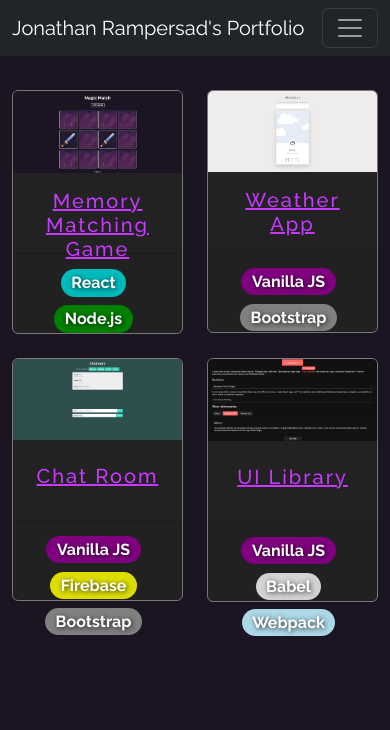
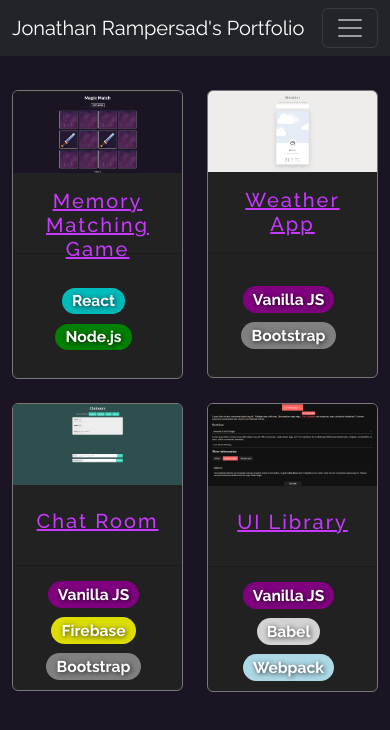
Before and after one commit to jono-rams/portfolio, a React (Create React App) app: page / in a window 390 px wide. Shown: the top 730 px of the page. Built offline with nearby package versions, Linux system fonts and the light colour scheme.

Commit message:
Media queries for better design on mobile

```diff
--- a/src/components/ProjectGrid.css
+++ b/src/components/ProjectGrid.css
@@ -39,3 +39,18 @@
 .card-title {
   letter-spacing: 2px;
 }
+
+@media (max-width: 768px) {
+  .card-footer {
+    height: 100px;
+  }
+}
+
+@media (max-width: 512px) {
+  .card-footer {
+    height: 125px;
+  }
+  .card-footer span {
+    font-size: 0.65em !important;
+  }
+}
```
